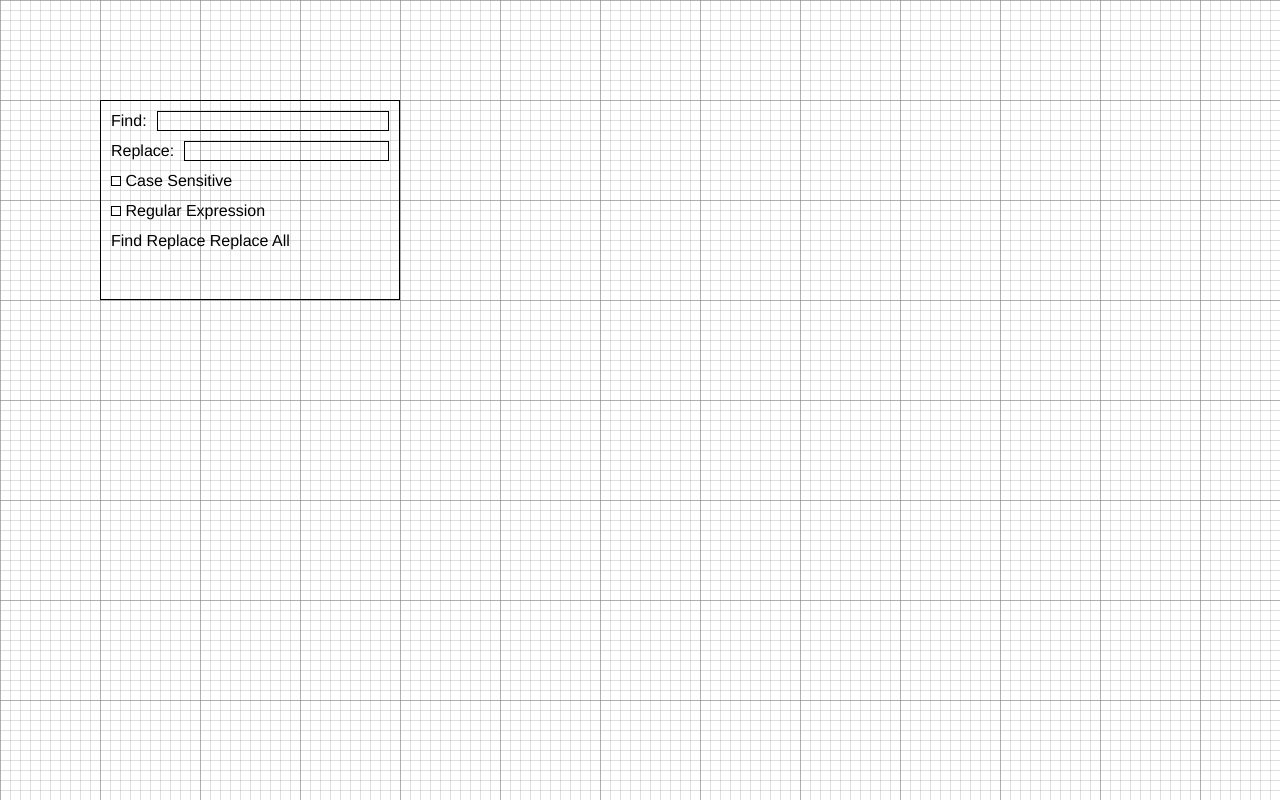
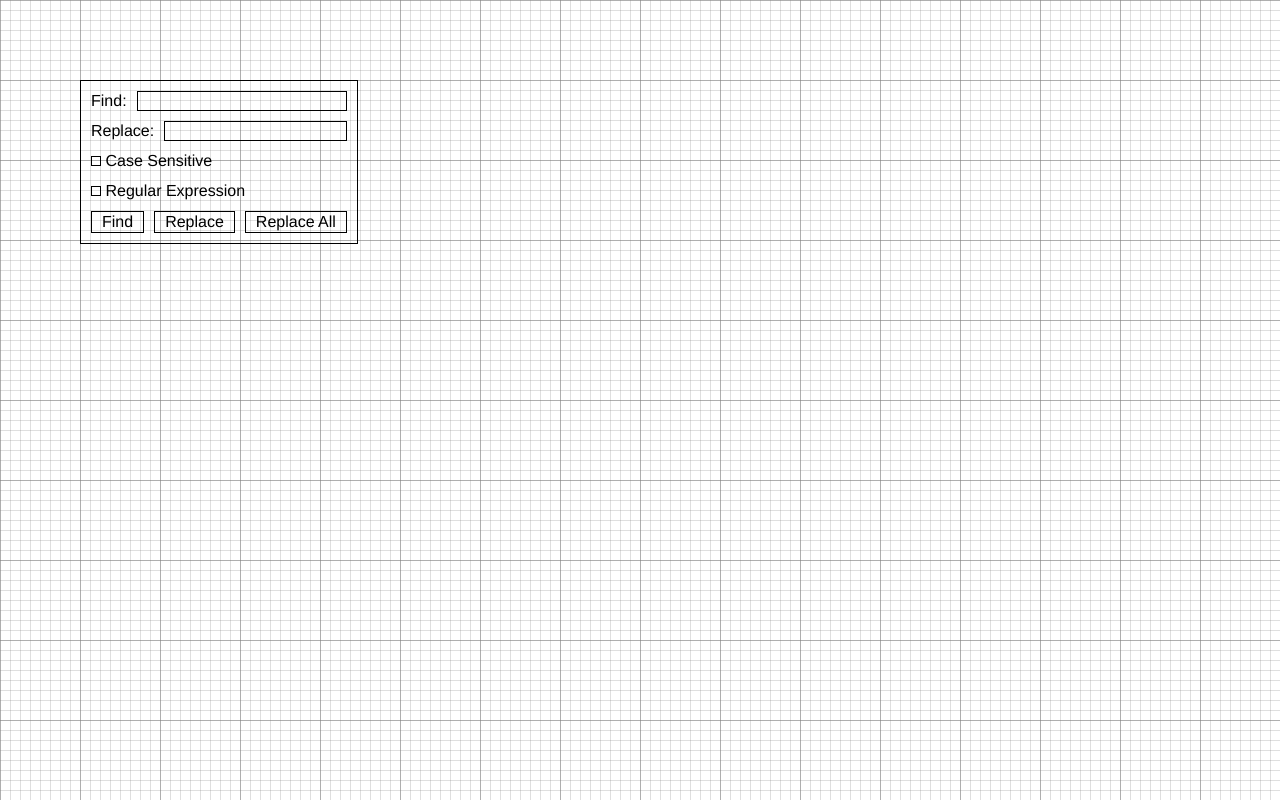
Before and after one commit to robenkleene/assets-web, a website: page find-and-replace/index.html in a window 1280 px wide. Drawn offline with Linux system fonts and the light colour scheme.

Commit message:
Finish layout

```diff
--- a/find-and-replace/index.html
+++ b/find-and-replace/index.html
@@ -29,9 +29,7 @@
 				<div class="label">Regular Expression</div>
 			</div>
 			<div class="buttons">
-				<div class="button">Find</div>
-				<div class="button">Replace</div>
-				<div class="button">Replace All</div>
+				<div class="button">Find</div><div class="button">Replace</div><div class="last button">Replace All</div>
 			</div>
 		</div>
 
--- a/find-and-replace/src/sass/style.scss
+++ b/find-and-replace/src/sass/style.scss
@@ -1,7 +1,7 @@
 // Grid
 $artboard-grid-px: 10px;
 $artboard-grid-color: rgba(0, 0, 0, 0.25);
-$artboard-divider-interval: 10;
+$artboard-divider-interval: 8;
 $artboard-divider-color: rgba(0, 0, 0, 0.5);
 $artboard-overlay-opacity: 0.5;
 $divider-px: $artboard-grid-px * $artboard-divider-interval;
@@ -11,14 +11,23 @@ $divider-px: $artboard-grid-px * $artboard-divider-interval;
 $border-width: 1px;
 $panel-left: $divider-px;
 $panel-top: $divider-px;
-$panel-height: $divider-px * 2 - ($border-width * 2);
-$panel-width: $divider-px * 3 - ($border-width * 2);
+// $panel-height: 162px;
+// $panel-width: 277px;
 $line-height: $artboard-grid-px * 2;
 
 body {
   font-family: 'Helvetica', sans-serif;
   margin: 0;
   line-height: $line-height;
+}
+
+.panel {
+  left: $panel-left;
+  position: absolute;
+  top: $panel-top;
+  // width: $panel-width;
+  // height: $panel-height;
+  border: $border-width solid #000;
 }
 
 .field,
@@ -51,11 +60,12 @@ body {
   border: $border-width solid #000;
 }
 
-.panel {
-  left: $panel-left;
-  position: absolute;
-  top: $panel-top;
-  width: $panel-width;
-  height: $panel-height;
+.buttons .button {
+  margin-right: $artboard-grid-px;
+  padding: 0 $artboard-grid-px;
   border: $border-width solid #000;
 }
+
+.buttons .last {
+  margin-right: 0;
+}
```
Also changed, not shown: find-and-replace/dest/css/style.css.
